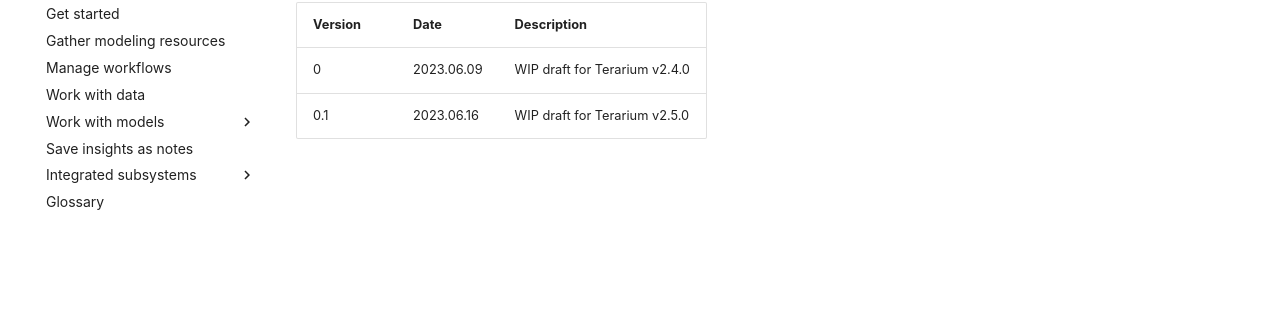
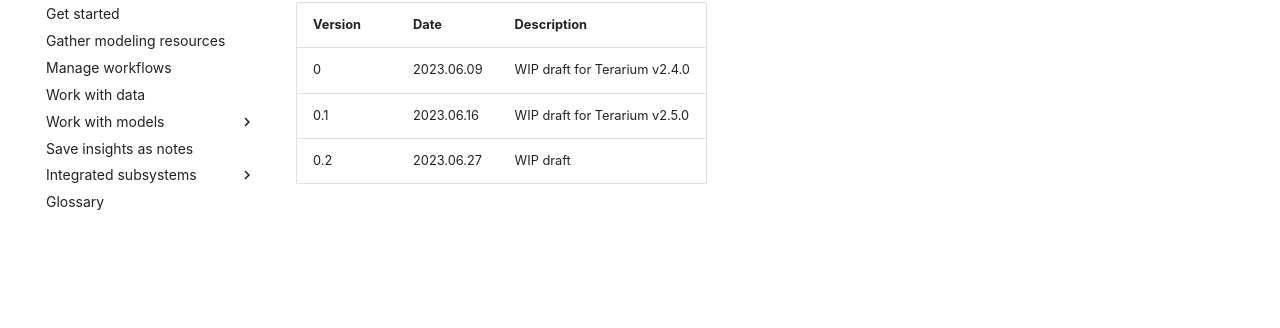
Before and after one commit to DARPA-ASKEM/terarium-docs, an MkDocs documentation site: the page built from docs/whats-new/index.md, in a window 1280 px wide. Shown: the part 178-506 px from the top of the page. Built offline with MkDocs 1.6.1 and Material for MkDocs 9.7.7, drawn with Linux system fonts in a browser that asks for light colours.

Commit message:
Add latest release

```diff
--- a/docs/whats-new/index.md
+++ b/docs/whats-new/index.md
@@ -6,3 +6,4 @@ title: "What's new"
 |---------|------------|-------------------------------|
 | 0       | 2023.06.09 | WIP draft for Terarium v2.4.0 |
 | 0.1     | 2023.06.16 | WIP draft for Terarium v2.5.0 |
+| 0.2     | 2023.06.27 | WIP draft                     |
```
